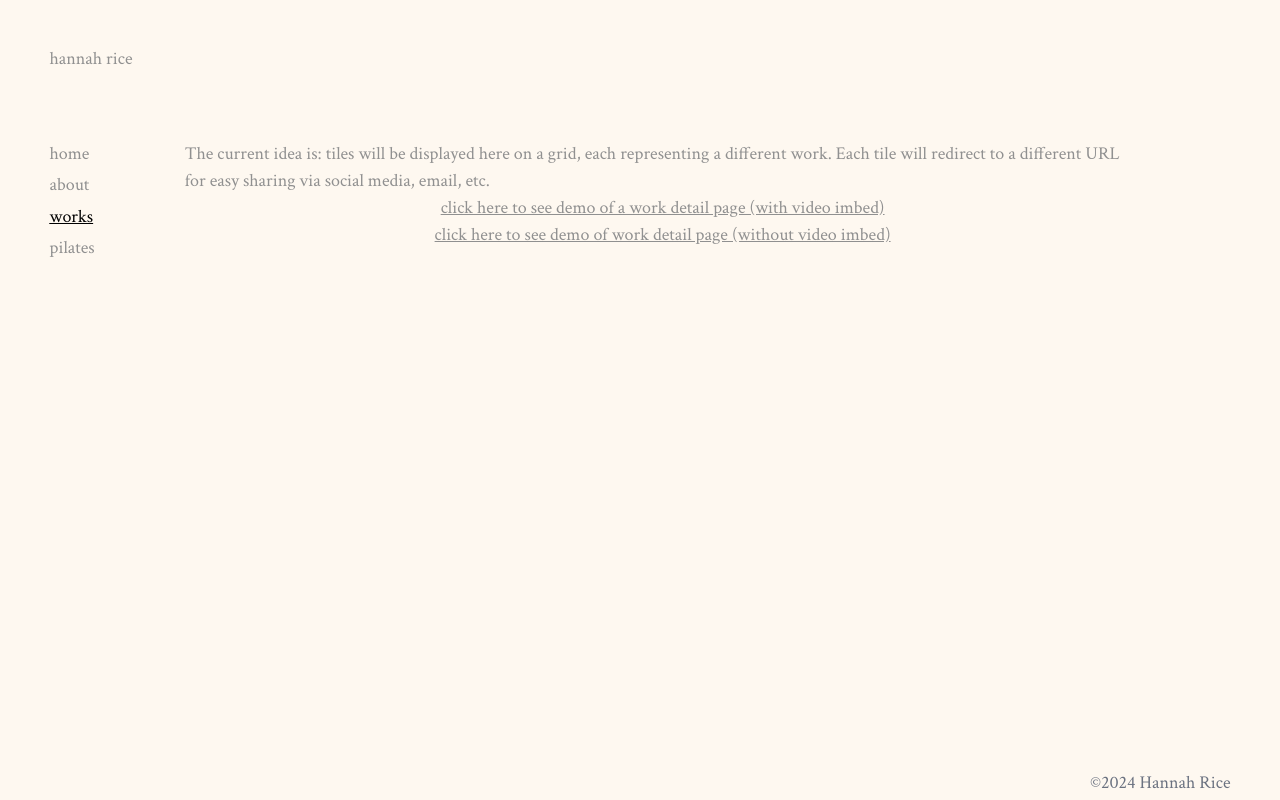
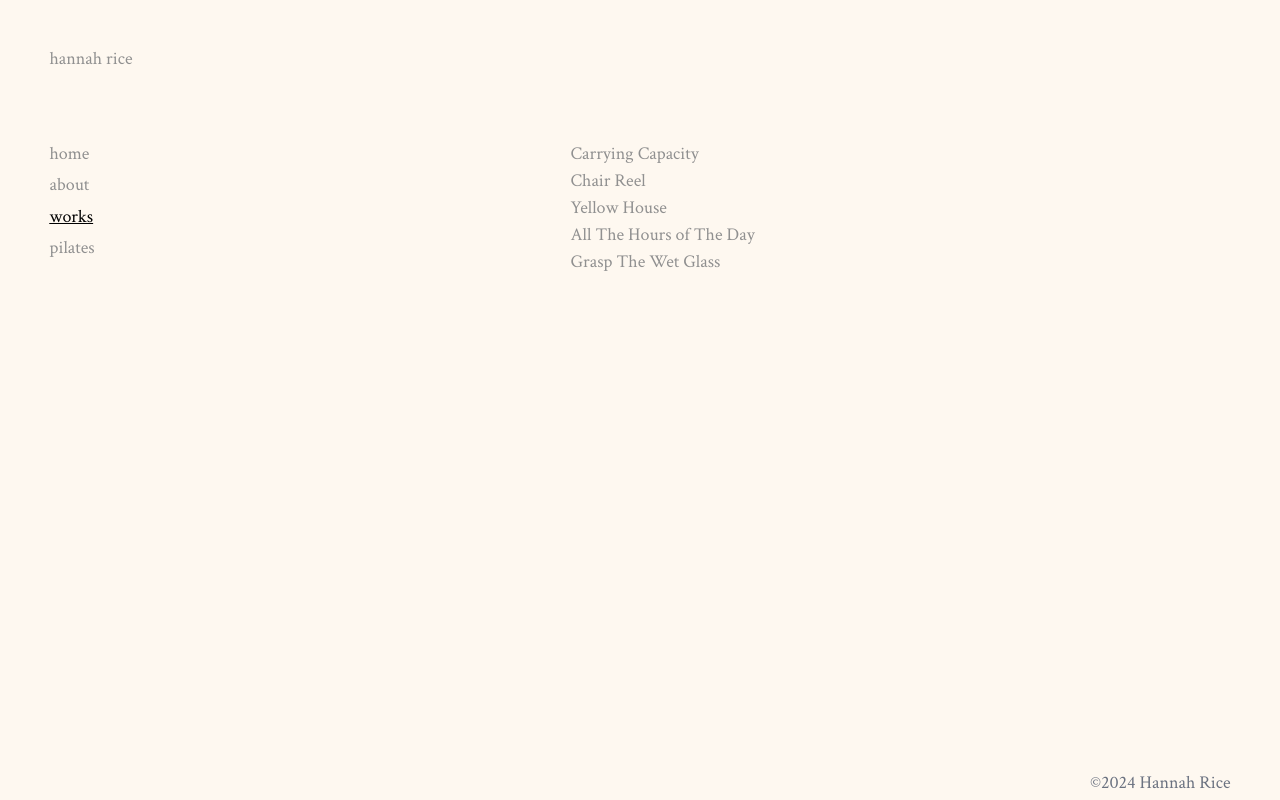
Before and after one commit to sam-rice/hannah-rice-portfolio, a React (Create React App) app: page /works in a window 1280 px wide. Built offline with nearby package versions, Linux system fonts and the light colour scheme.

Commit message:
add WorkTile

```diff
--- a/src/components/WorkDetails.tsx
+++ b/src/components/WorkDetails.tsx
@@ -23,7 +23,7 @@ const WorkDetails: FC<IWork> = ({
   //   )
   // )
 
-  const descriptionParagraphs = descriptionList.map((line: string) => <p>{line}</p>)
+  const descriptionParagraphs = descriptionList.map((line: string, idx) => <p key={idx}>{line}</p>)
 
   const imageNodes = images?.map(
     ({ href, alt }: { href: string; alt: string }) => (
--- /dev/null
+++ b/src/components/WorkTile.tsx
@@ -0,0 +1,10 @@
+import { FC } from 'react'
+import { IWork } from '../works'
+
+const WorkTile: FC<IWork> = ({ name }) => {
+  return (
+    <li>{name}</li>
+  )
+}
+
+export default WorkTile
--- a/src/components/pages/WorksGalleryPage.tsx
+++ b/src/components/pages/WorksGalleryPage.tsx
@@ -1,18 +1,20 @@
-import classNames from "classnames"
-import { FC, useState } from "react"
+import { FC } from "react"
 import PageContainer from "../PageContainer"
 import { Link } from "react-router-dom"
+import { IWork, works } from "../../works"
+import WorkTile from "../WorkTile"
 
 const WorksGalleryPage: FC = () => {
-  // const [mediaType, setMediaType] = useState("photo")
+  const workTiles = works.map((work: IWork) => <WorkTile key={work.href} {...work} />)
 
   return (
     <PageContainer className="flex items-center flex-col px-20">
-      {/* <h1 className="underline mb-5">works</h1> */}
-      <p>The current idea is: tiles will be displayed here on a grid, each representing a different work. Each tile will redirect to a different URL for easy sharing via social media, email, etc.</p>
+      {/* <p>The current idea is: tiles will be displayed here on a grid, each representing a different work. Each tile will redirect to a different URL for easy sharing via social media, email, etc.</p>
       <Link className="underline" to="/works/yellow-house">click here to see demo of a work detail page (with video imbed)</Link>
-      <Link className="underline" to="/works/yellow-house-no-vid">click here to see demo of work detail page (without video imbed)</Link>
-
+      <Link className="underline" to="/works/yellow-house-no-vid">click here to see demo of work detail page (without video imbed)</Link> */}
+      <ul>
+        {workTiles}
+      </ul>
     </PageContainer>
   )
 }
```
